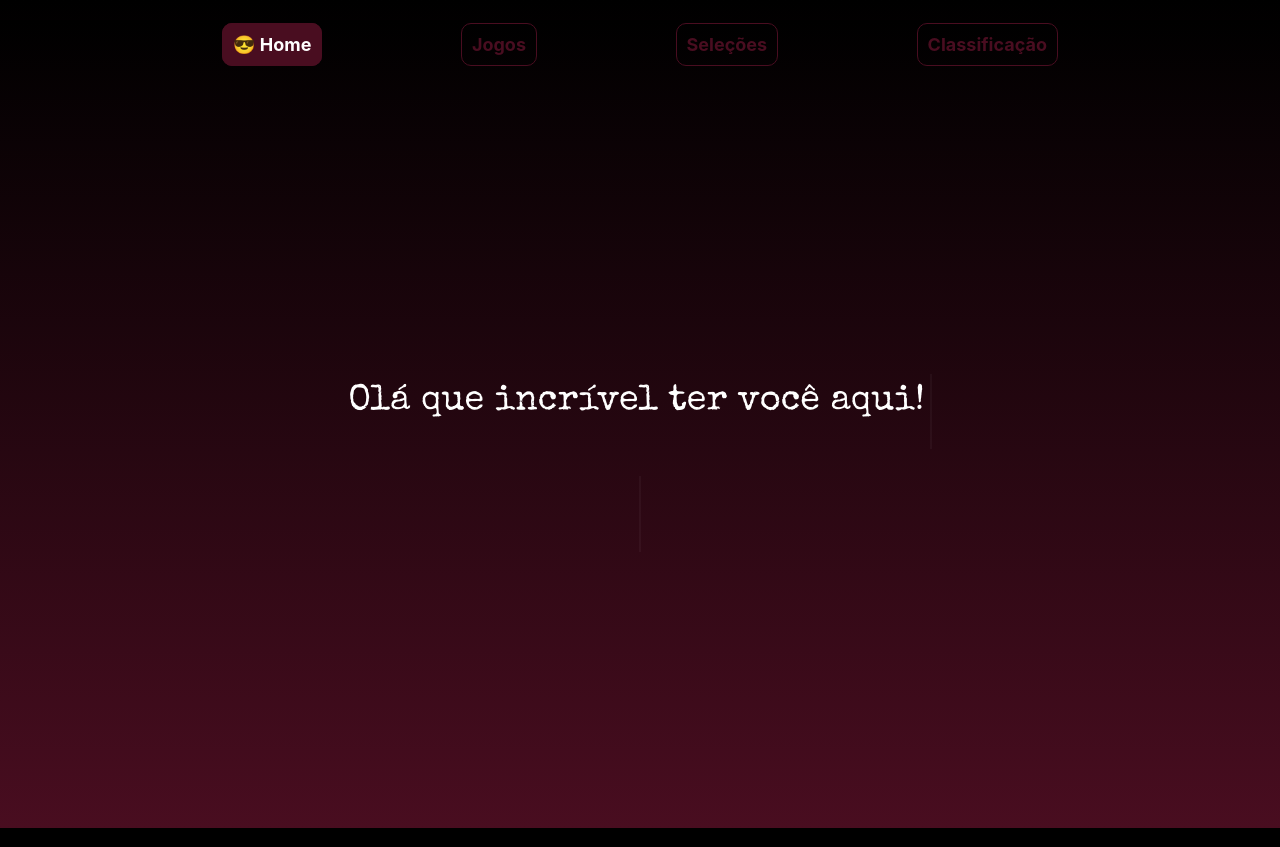
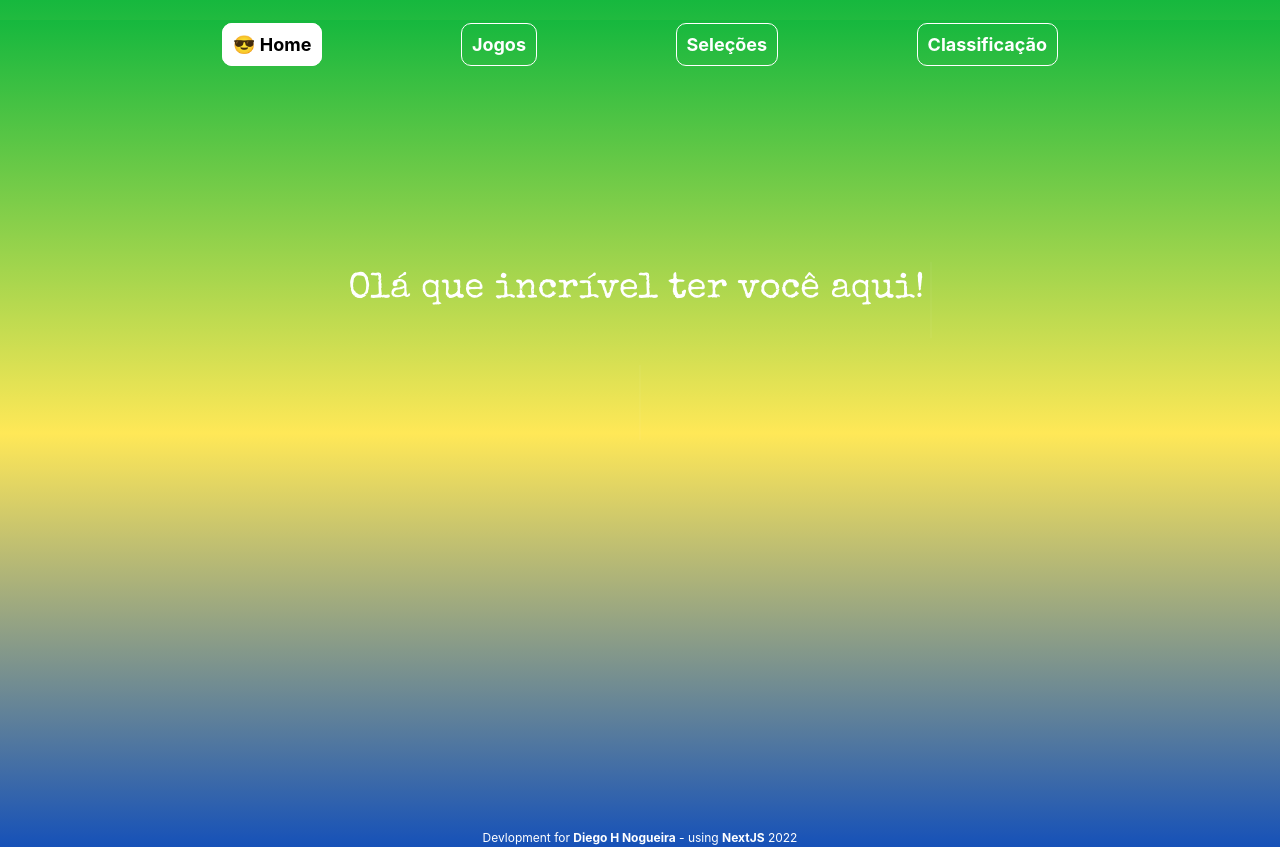
Before and after one commit to diegortx/proj-copa-2022, a Next.js app: page / in a window 1280 px wide. Built offline with nearby package versions, Linux system fonts and the light colour scheme.

Commit message:
atualizando cores css e footer

```diff
--- a/pages/_app.js
+++ b/pages/_app.js
@@ -9,6 +9,7 @@ function MyApp({ Component, pageProps }) {
       <Head>
         <meta name="viewport" content="width=device-width, initial-scale=1" />
         <title>Copa do Mundo 2022 🏆⚽</title>
+        <link rel="icon" type="image/x-icon" href="https://cdn-icons-png.flaticon.com/512/197/197386.png"/>
       </Head>
 
       <Script
@@ -19,6 +20,10 @@ function MyApp({ Component, pageProps }) {
       <div className="container">
         <Component {...pageProps} />
       </div>
+
+      <footer className="text-center">
+        Devlopment for <a href="https://github.com/diegortx" target="_blank">Diego H Nogueira</a> - using <a target="_blank" href="https://nextjs.org/">NextJS</a> 2022
+      </footer>
     </>
   );
 }
--- a/pages/layout.module.css
+++ b/pages/layout.module.css
@@ -1,7 +1,7 @@
 @import url('https://fonts.googleapis.com/css2?family=Special+Elite&display=swap');
 .hbody{
     height: 88vh;
-    padding-top: 20%;
+    padding-top: 10%;
 }
 .line{
     border-right: 2px solid rgb(255, 255, 255, 0.75);
--- a/pages/standings/layout.module.css
+++ b/pages/standings/layout.module.css
@@ -5,13 +5,13 @@
     border-radius: 10px;
     margin: 20px;
     box-shadow: 1px 6px 2px 1px rgba(0, 0, 2, 0.2);
-    background-color:  var(--white);
+    background-color: rgb(200, 201, 194);
     color: var(--dark);
     border: none;
 }
 
 .tableBody thead{
-    background-image: linear-gradient(to left,#490d20,#a04655,#490d20);
+    background-image: linear-gradient(to left,var(--br-green),var(--br-yellow),var(--br-blue));
     color: var(--white);
 
 }
--- a/src/components/MenuTopo/layout.module.css
+++ b/src/components/MenuTopo/layout.module.css
@@ -13,22 +13,19 @@
     border-radius: 10px;
     padding: 10px;
     border: solid 1px;
-    border-color: var(--primary);
+    border-color: var(--white);
+    color: var(--white);
 
 }
-.menu a:hover{
-    color: white;
-}
-
 .menuSelecionado a{
     font-weight: bold;
     text-decoration: none;
     border-radius: 10px;
     padding: 10px;
     border: solid 1px;
-    border-color: var(--primary);
-    color: var(--white);
-    background-color: var(--primary);
+    border-color: var(--white);
+    color: var(--dark);
+    background-color: var(--white);
 }
 
 @media (max-width: 576px) {
--- a/styles/global.css
+++ b/styles/global.css
@@ -3,7 +3,10 @@
   --dark-light:#74757492;
   --white : white;
   --primary: #490d20;
-
+  --bg-color: rgb(200, 201, 194);
+  --br-blue: #1651b8;
+  --br-green: #16b83e;
+  --br-yellow: #FFE857
 }
 
 html,
@@ -15,7 +18,7 @@ body {
   line-height: 1.6;
   font-size: 18px;
   background-color: var(--dark);
-  background-image: linear-gradient(to bottom,var(--dark),var(--primary));
+  background-image: linear-gradient(to bottom,var(--br-green),var(--br-yellow),var(--br-blue));
   color: var(--white);
   height: auto;
 }
@@ -36,3 +39,13 @@ a {
 a:hover {
   text-decoration: underline;
 }
+
+footer{
+  font-size: 12px;
+}
+
+footer a{
+  color: var(--white);
+  font-weight: bold;
+  text-decoration: none;
+}
```
Also changed, not shown: pages/games/index.js (+25 -8 lines), pages/games/layout.module.css (+7 -3 lines).
